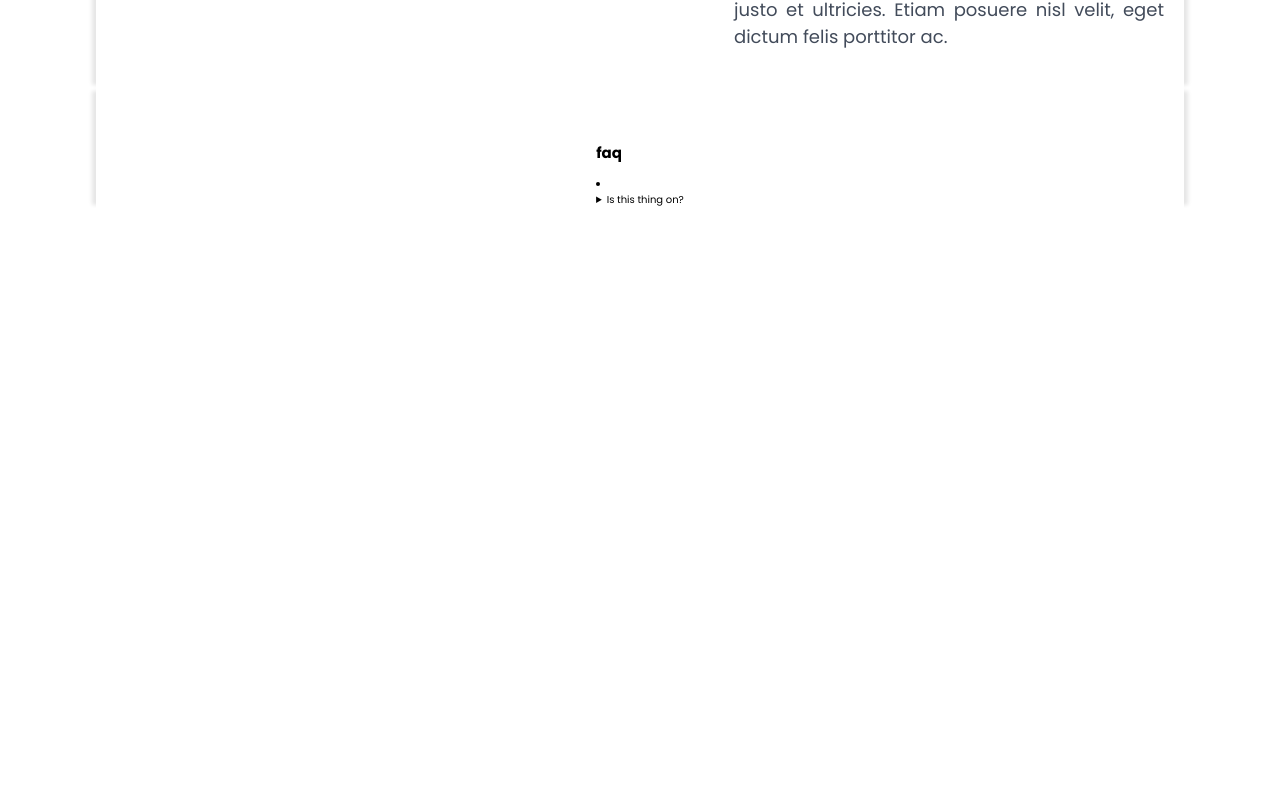
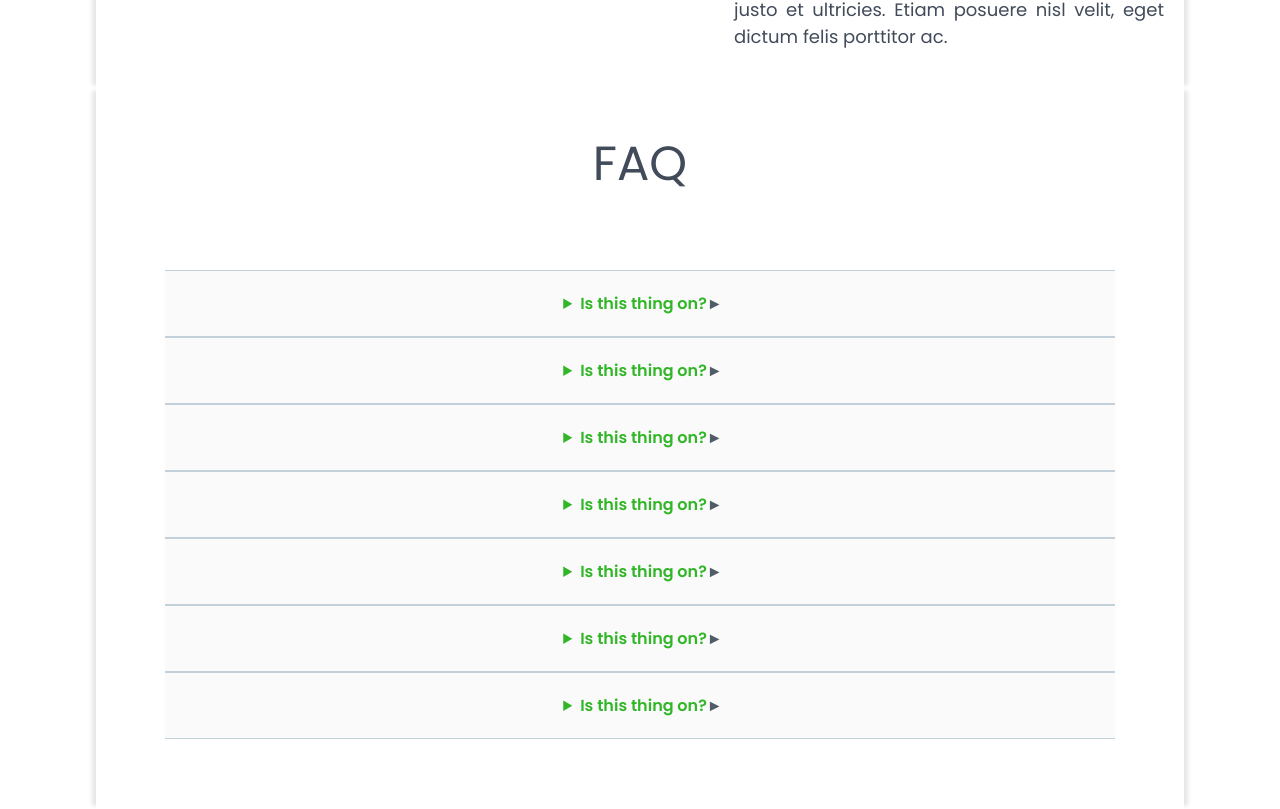
Before and after one commit to alinecbsr/icosocial-front, a React (Create React App) app: page / in a window 1280 px wide. Shown: the part 3360-4169 px from the top of the page. Before the commit the page ends 3568 px from the top, so only its background shows below. Built offline with nearby package versions, Linux system fonts and the light colour scheme.

Commit message:
Implemented 'FAQ' component style and link with nav

```diff
--- a/src/assets/sass/components/Faq.scss
+++ b/src/assets/sass/components/Faq.scss
@@ -0,0 +1,98 @@
+.faq {
+  width: 100%;
+  height: auto;
+  display: flex;
+  align-items: center;
+  flex-direction: column;
+  background: $color-white;
+
+  .faq_header {
+    width: 100%;
+    height: auto;
+    margin: 0;
+    text-align: center;
+    font-weight: 400;
+    font-size: 4.8rem;
+    color: $color-grey-dark;
+    text-transform: uppercase;
+  }
+
+  .faq_list {
+    width: 100%;
+    max-width: 95rem;
+    list-style-type: none;
+    padding: 7rem 0;
+
+    @include responsive(tab_medium) {
+      max-width: 80%;
+    }
+
+    @include responsive(phone) {
+      max-width: 90%;
+    }
+
+    &-item {
+      border-top-width: 1px;
+      border-top-style: solid;
+      border-top-color: $color-grey-blue;
+      border-bottom-width: 1px;
+      border-bottom-style: solid;
+      border-bottom-color: $color-grey-blue;
+      background: $color-grey-weak;
+      width: 100%;
+
+      summary::-webkit-details-marker {
+        display: none;
+      }
+
+      summary:after {
+        background: transparent;
+        content: '►';
+        color: $color-grey-medium;
+        float: right;
+        text-align: center;
+        /* font-size: x-large; */
+        font-weight: 300;
+        padding: 0;
+        width: 1rem;
+      }
+
+      details[open] summary:after {
+        content: '▼';
+        float: right;
+       /*  font-size: x-large; */
+        font-weight: 300;
+        text-align: center;
+        width: 1rem;
+      }
+    }
+
+    &-details {
+      display: flex;
+      justify-content: center;
+      align-items: center;
+    }
+
+    &-question {
+      font-size: 1.6rem;
+      font-weight: 600;
+      color: $color-green-full;
+      padding: 2rem;
+      outline: none;
+    }
+
+    &-answer {
+      font-size: 1.4rem;
+      /* font-family: var( --nunito-regular); */
+      background-color: $color-white;
+      color: $color-grey-clear;
+      border-top: solid 0.1rem $color-grey-blue;
+      white-space: pre-line;
+      line-height: 2.5rem;
+      text-align: justify;
+      text-indent: 3rem;
+      padding: 3%;
+      margin: 0;
+    }
+  }
+}
--- a/src/assets/sass/global/_variables.scss
+++ b/src/assets/sass/global/_variables.scss
@@ -4,6 +4,8 @@ $color-grey-medium   : #505D68;
 $color-grey-clear    : #929394;
 $color-grey-light    : #C4C4C4;
 $color-grey-full     : #DADADA;
+$color-grey-weak     : #FAFAFA;
+$color-grey-blue     : #C2D1D9;
 $color-green-full    : #31B627;
 $color-purple-full   : #82368C;
 $color-purple-light  : #824BA8;
--- a/src/components/Definitions.js
+++ b/src/components/Definitions.js
@@ -1,3 +1,4 @@
+/* eslint-disable react/prop-types */
 import React from 'react';
 
 function Definitions({ rfs }) {
--- a/src/components/Faq.js
+++ b/src/components/Faq.js
@@ -1,7 +1,37 @@
 import React from 'react';
 
-function Faq() {
+function Faq({ rfs }) {
   const faqs = [
+    {
+      question: 'Is this thing on?',
+      answer:
+        'Lorem ipsum dolor sit amet, consectetur adipisicing elit, sed do eiusmod tempor incididunt ut labore et dolore magna aliqua. Ut enim ad minim veniam, quis nostrud exercitation ullamco laboris nisi ut aliquip ex ea commodo consequat m dolor sit amet, consectetur adipisicing elit, sed do eiusmod tempor inc.',
+    },
+    {
+      question: 'Is this thing on?',
+      answer:
+        'Lorem ipsum dolor sit amet, consectetur adipisicing elit, sed do eiusmod tempor incididunt ut labore et dolore magna aliqua. Ut enim ad minim veniam, quis nostrud exercitation ullamco laboris nisi ut aliquip ex ea commodo consequat m dolor sit amet, consectetur adipisicing elit, sed do eiusmod tempor inc.',
+    },
+    {
+      question: 'Is this thing on?',
+      answer:
+        'Lorem ipsum dolor sit amet, consectetur adipisicing elit, sed do eiusmod tempor incididunt ut labore et dolore magna aliqua. Ut enim ad minim veniam, quis nostrud exercitation ullamco laboris nisi ut aliquip ex ea commodo consequat m dolor sit amet, consectetur adipisicing elit, sed do eiusmod tempor inc.',
+    },
+    {
+      question: 'Is this thing on?',
+      answer:
+        'Lorem ipsum dolor sit amet, consectetur adipisicing elit, sed do eiusmod tempor incididunt ut labore et dolore magna aliqua. Ut enim ad minim veniam, quis nostrud exercitation ullamco laboris nisi ut aliquip ex ea commodo consequat m dolor sit amet, consectetur adipisicing elit, sed do eiusmod tempor inc.',
+    },
+    {
+      question: 'Is this thing on?',
+      answer:
+        'Lorem ipsum dolor sit amet, consectetur adipisicing elit, sed do eiusmod tempor incididunt ut labore et dolore magna aliqua. Ut enim ad minim veniam, quis nostrud exercitation ullamco laboris nisi ut aliquip ex ea commodo consequat m dolor sit amet, consectetur adipisicing elit, sed do eiusmod tempor inc.',
+    },
+    {
+      question: 'Is this thing on?',
+      answer:
+        'Lorem ipsum dolor sit amet, consectetur adipisicing elit, sed do eiusmod tempor incididunt ut labore et dolore magna aliqua. Ut enim ad minim veniam, quis nostrud exercitation ullamco laboris nisi ut aliquip ex ea commodo consequat m dolor sit amet, consectetur adipisicing elit, sed do eiusmod tempor inc.',
+    },
     {
       question: 'Is this thing on?',
       answer:
@@ -10,18 +40,15 @@ function Faq() {
   ];
 
   return (
-    <section className="container">
+    <section ref={rfs} className="container">
       <div className="faq">
-        <header className="faq_header">
-          <h2>faq</h2>
-        </header>
-
+        <h2 className="faq_header">faq</h2>
         <div className="faq_list">
           {faqs.map((faq) => (
-            <li className="faq_item" key={Math.random()}>
-              <details className="faq_details">
-                <summary className="faq_question">{faq.question}</summary>
-                <p className="faq_answer">{faq.answer}</p>
+            <li className="faq_list-item" key={Math.random()}>
+              <details className="faq_list-details">
+                <summary className="faq_list-question">{faq.question}</summary>
+                <p className="faq_list-answer">{faq.answer}</p>
               </details>
             </li>
           ))}
--- a/src/components/NavBar.js
+++ b/src/components/NavBar.js
@@ -4,7 +4,7 @@
 import React from 'react';
 
 function NavBar({ rfs }) {
-  const { aboutRef, missionRef } = rfs;
+  const { aboutRef, missionRef, faqRef } = rfs;
   const list = [
     {
       item: 'Sobre nós',
@@ -28,7 +28,7 @@ function NavBar({ rfs }) {
     },
     {
       item: 'FAQ',
-      link: null,
+      link: faqRef,
     },
   ];
 
--- a/src/pages/Main/index.js
+++ b/src/pages/Main/index.js
@@ -9,7 +9,9 @@ import FAQ from '../../components/Faq';
 function Main() {
   const aboutRef = createRef();
   const missionRef = createRef();
-  const myRefs = { aboutRef, missionRef };
+  const faqRef = createRef();
+
+  const myRefs = { aboutRef, missionRef, faqRef };
 
   return (
     <>
@@ -18,7 +20,7 @@ function Main() {
       <About rfs={aboutRef} />
       <Definitions rfs={missionRef} />
       <OurStory />
-      <FAQ />
+      <FAQ rfs={faqRef} />
     </>
   );
 }
```
